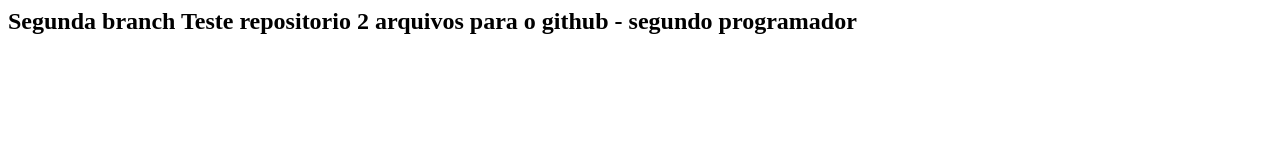
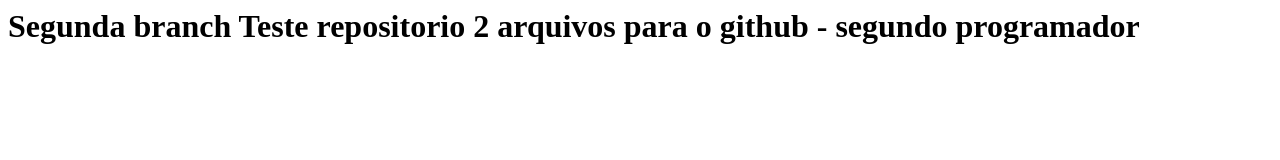
Before and after one commit to DenisAlexandre/git-fundamentos, a plain HTML site: page index.html in a window 1280 px wide. Drawn offline with Linux system fonts and the light colour scheme.

Commit message:
voltando para o h1

```diff
--- a/index.html
+++ b/index.html
@@ -1 +1 @@
-<h2> Segunda branch Teste repositorio 2 arquivos para o github - segundo programador </h2>
+<h1> Segunda branch Teste repositorio 2 arquivos para o github - segundo programador </h1>
```
